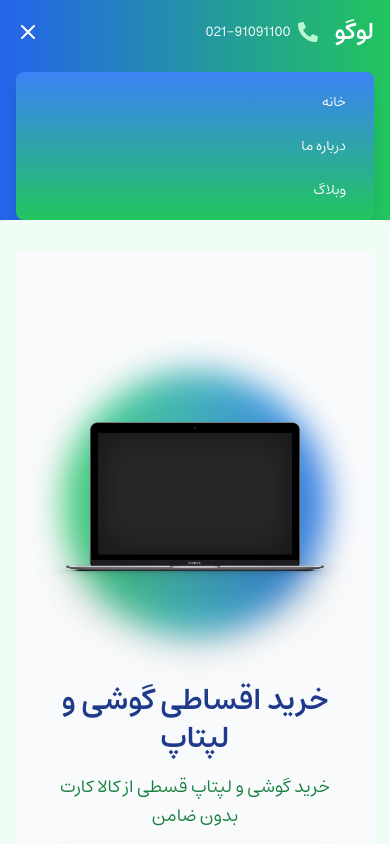
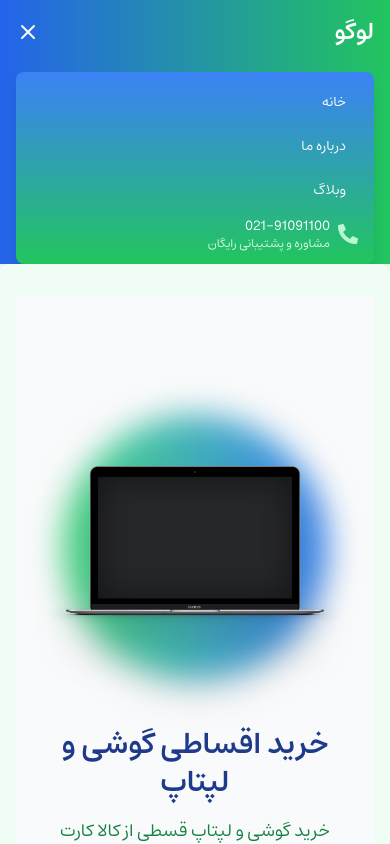
Before and after one commit to JAmohackerL/Mobile-Shop, a Next.js app: page / in a window 390 px wide. Both pictures are taken after a click on the button "Toggle menu". Shown: the top 844 px of the page. Built offline with nearby package versions, Linux system fonts and the light colour scheme.

Commit message:
phone add to moblie

```diff
--- a/src/components/Navbar.jsx
+++ b/src/components/Navbar.jsx
@@ -24,12 +24,6 @@ export default function Navbar() {
           <div className="flex items-center space-x-4 rtl:space-x-reverse">
             {/* لوگو */}
             <div className="text-2xl font-bold text-white">لوگو</div>
-
-            {/* شماره تماس */}
-            <div className="flex items-center text-white font-medium">
-              <FaPhoneAlt className="text-green-200 ml-2 text-xl" />
-              <p className="text-sm lg:text-base">021-91091100</p>
-            </div>
           </div>
 
           {/* منوی دسکتاپ */}
@@ -101,6 +95,15 @@ export default function Navbar() {
                   {item.title}
                 </a>
               ))}
+
+              {/* شماره تماس برای موبایل */}
+              <div className="flex items-center text-white font-medium mt-4">
+                <FaPhoneAlt className="text-green-200 ml-2 text-xl" />
+                <div>
+                  <p className="text-sm">021-91091100</p>
+                  <p className="text-xs text-green-100">مشاوره و پشتیبانی رایگان</p>
+                </div>
+              </div>
             </div>
           </div>
         )}
```
